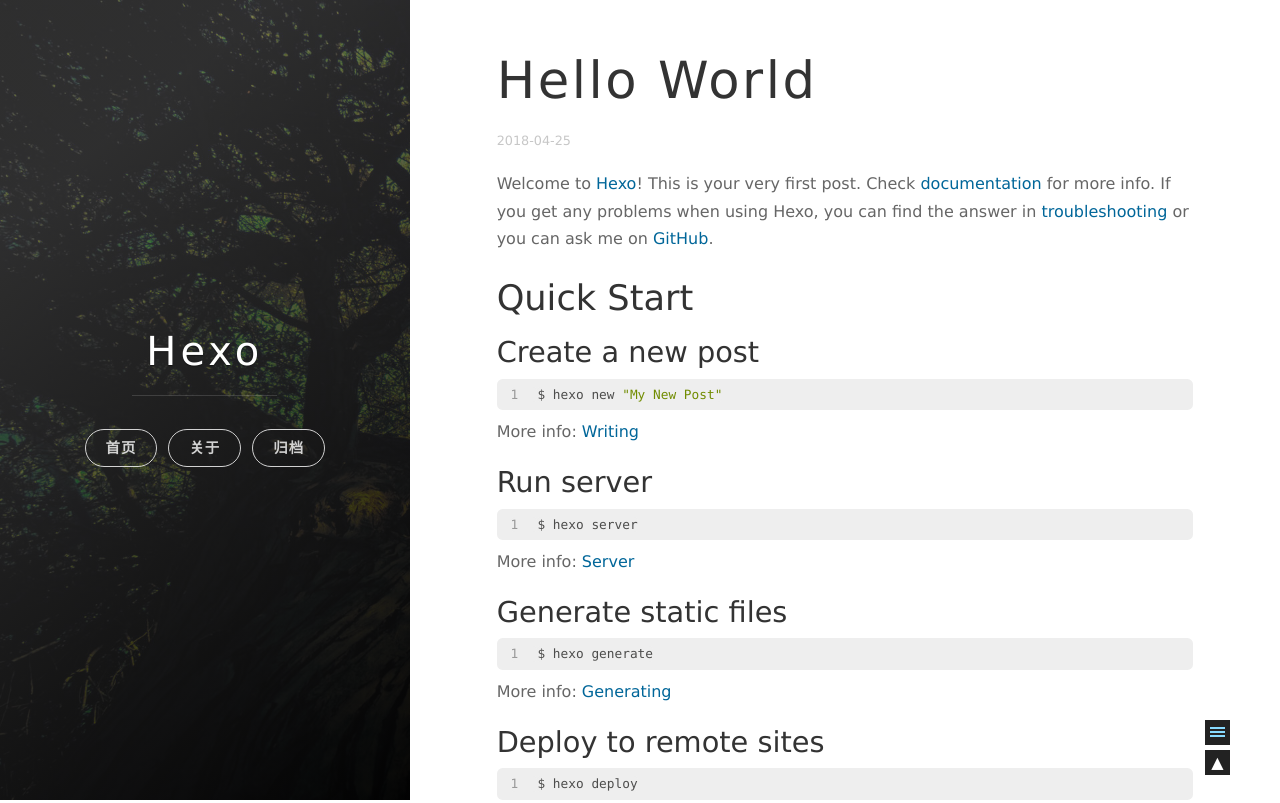
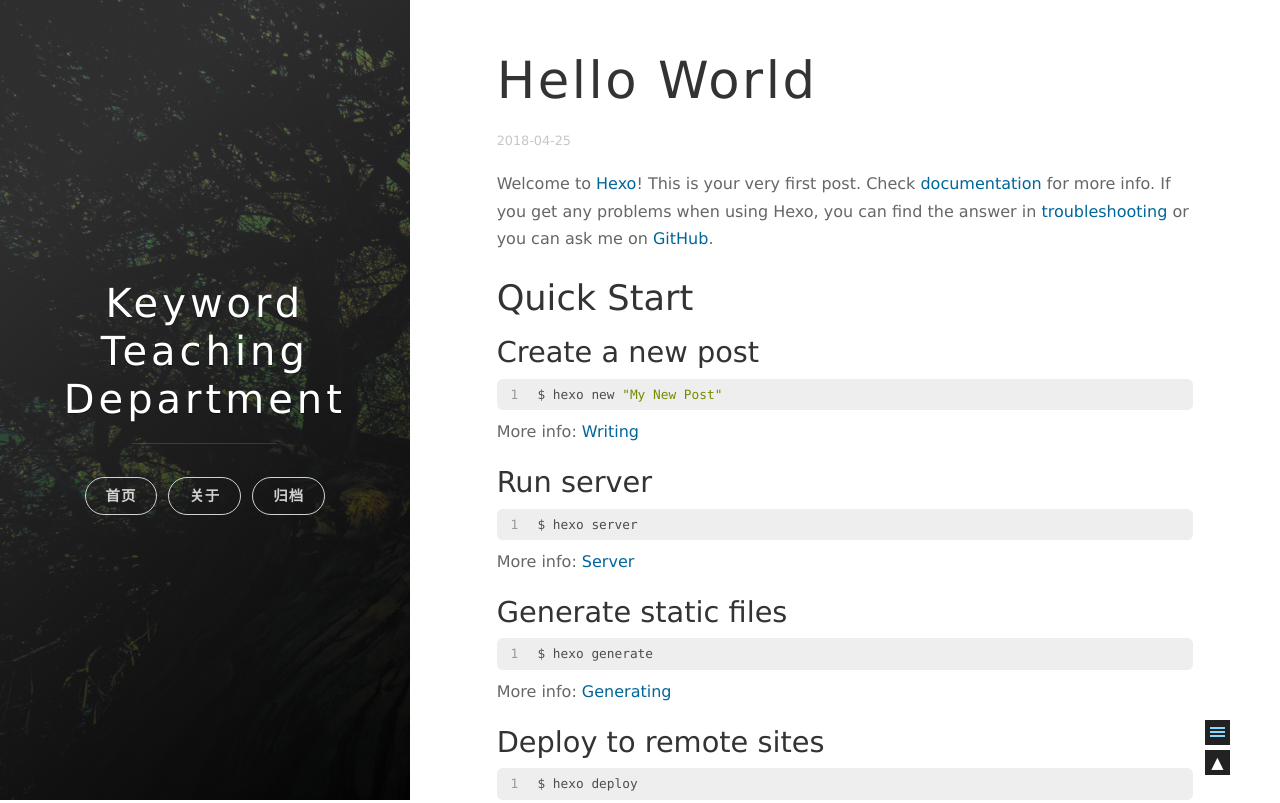
Before and after one commit to xushanyun/TC_Blog, a plain HTML site: page 2018/04/25/hello-world/index.html in a window 1280 px wide. Shown: the top 803 px of the page. Drawn offline with nearby package versions, Linux system fonts and the light colour scheme; some packages are replaced by stand-ins of ours.

Commit message:
Site updated: 2018-04-25 15:51:48

```diff
--- a/2018/04/25/hello-world/index.html
+++ b/2018/04/25/hello-world/index.html
@@ -7,25 +7,25 @@
 
 
     <title>
-      Hello World | Hexo
+      Hello World | Keyword Teaching Department
     </title>
 
     <meta name="viewport" content="width=device-width, initial-scale=1, maximum-scale=1, user-scalable=no">
 
-      <meta name="author" content="John Doe">
+      <meta name="author" content="Hector Xu">
 
 
 
     <meta name="description" content="Welcome to Hexo! This is your very first post. Check documentation for more info. If you get any problems when using Hexo, you can find the answer in troubleshooting or you can ask me on GitHub. Quick">
 <meta property="og:type" content="article">
-<meta property="og:title" content="Hello World | Hexo">
+<meta property="og:title" content="Hello World | Keyword Teaching Department">
 <meta property="og:url" content="https://xushanyun.github.io/2018/04/25/hello-world/index.html">
-<meta property="og:site_name" content="Hexo">
+<meta property="og:site_name" content="Keyword Teaching Department">
 <meta property="og:description" content="Welcome to Hexo! This is your very first post. Check documentation for more info. If you get any problems when using Hexo, you can find the answer in troubleshooting or you can ask me on GitHub. Quick">
 <meta property="og:locale" content="default">
 <meta property="og:updated_time" content="2018-04-25T06:59:06.210Z">
 <meta name="twitter:card" content="summary">
-<meta name="twitter:title" content="Hello World | Hexo">
+<meta name="twitter:title" content="Hello World | Keyword Teaching Department">
 <meta name="twitter:description" content="Welcome to Hexo! This is your very first post. Check documentation for more info. If you get any problems when using Hexo, you can find the answer in troubleshooting or you can ask me on GitHub. Quick">
 
 
@@ -58,7 +58,7 @@
 
 
 
-        <h1 class="panel-cover__title panel-title"><a href="/" title="link to homepage">Hexo</a></h1>
+        <h1 class="panel-cover__title panel-title"><a href="/" title="link to homepage">Keyword Teaching Department</a></h1>
         <hr class="panel-cover__divider" />
 
 
```
Also changed, not shown: archives/2018/04/index.html (+3 -3 lines), archives/2018/index.html (+3 -3 lines), archives/index.html (+3 -3 lines), index.html (+6 -6 lines).
